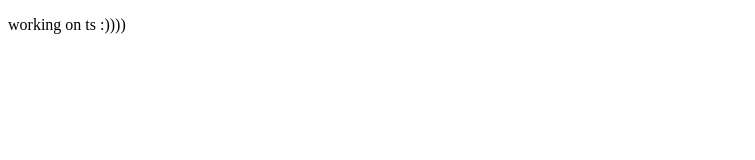
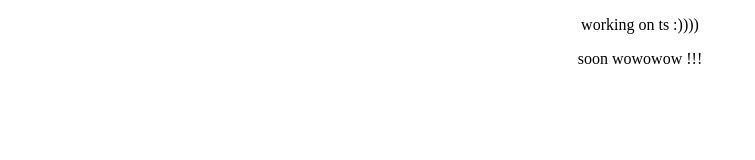
Before and after one commit to qqquota/muzim, a plain HTML site: page coolshit.html in a window 1280 px wide. Shown: the whole page, without its empty margins (0-755 px from the left). Drawn offline with Linux system fonts and the light colour scheme.

Commit message:
Update coolshit.html

```diff
--- a/coolshit.html
+++ b/coolshit.html
@@ -4,7 +4,10 @@
   <head>
 <title>cool sites || mizum</title>
 
-<p>working on ts :))))</p>
+<p style="text-align:center;">working on ts :))))</p>
+    <p style="text-align:center;">soon wowowow !!!</p>
+
+
 
   </head>
 
```
